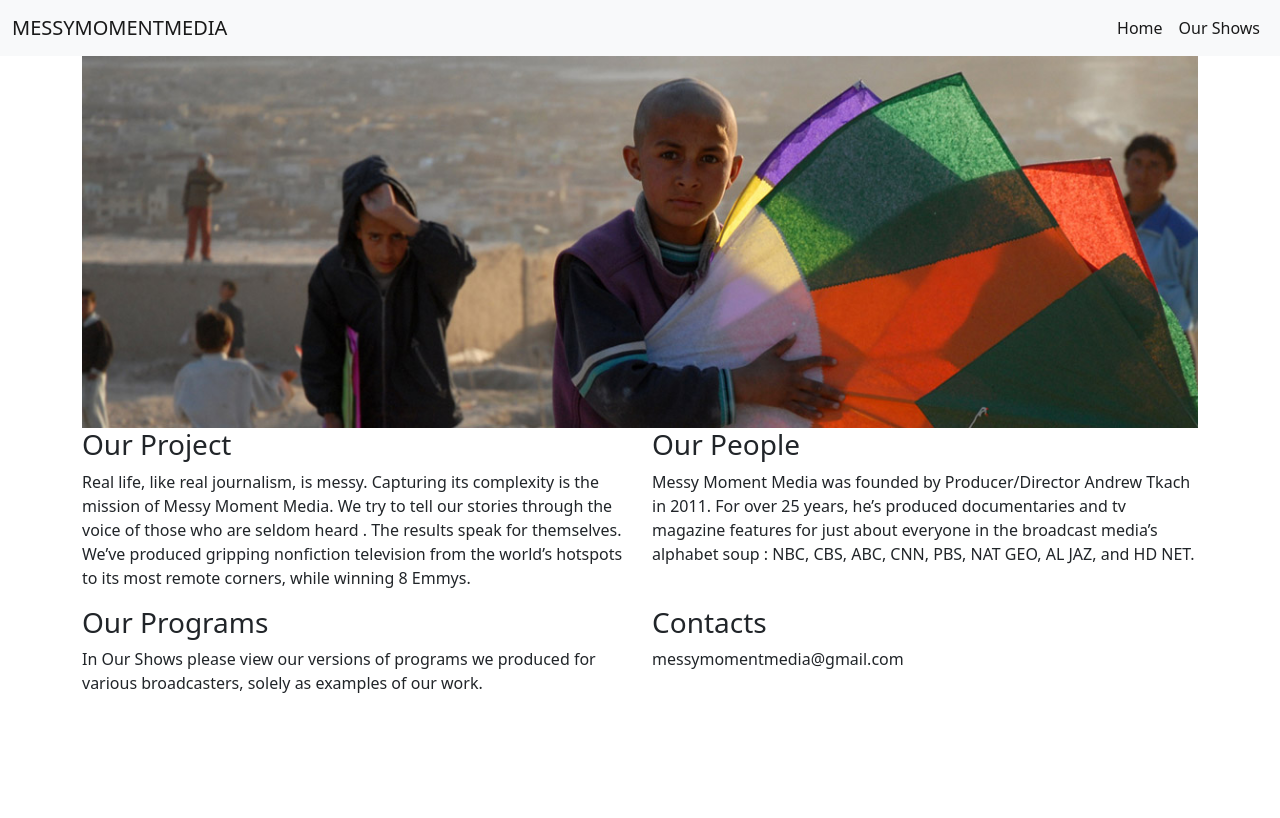
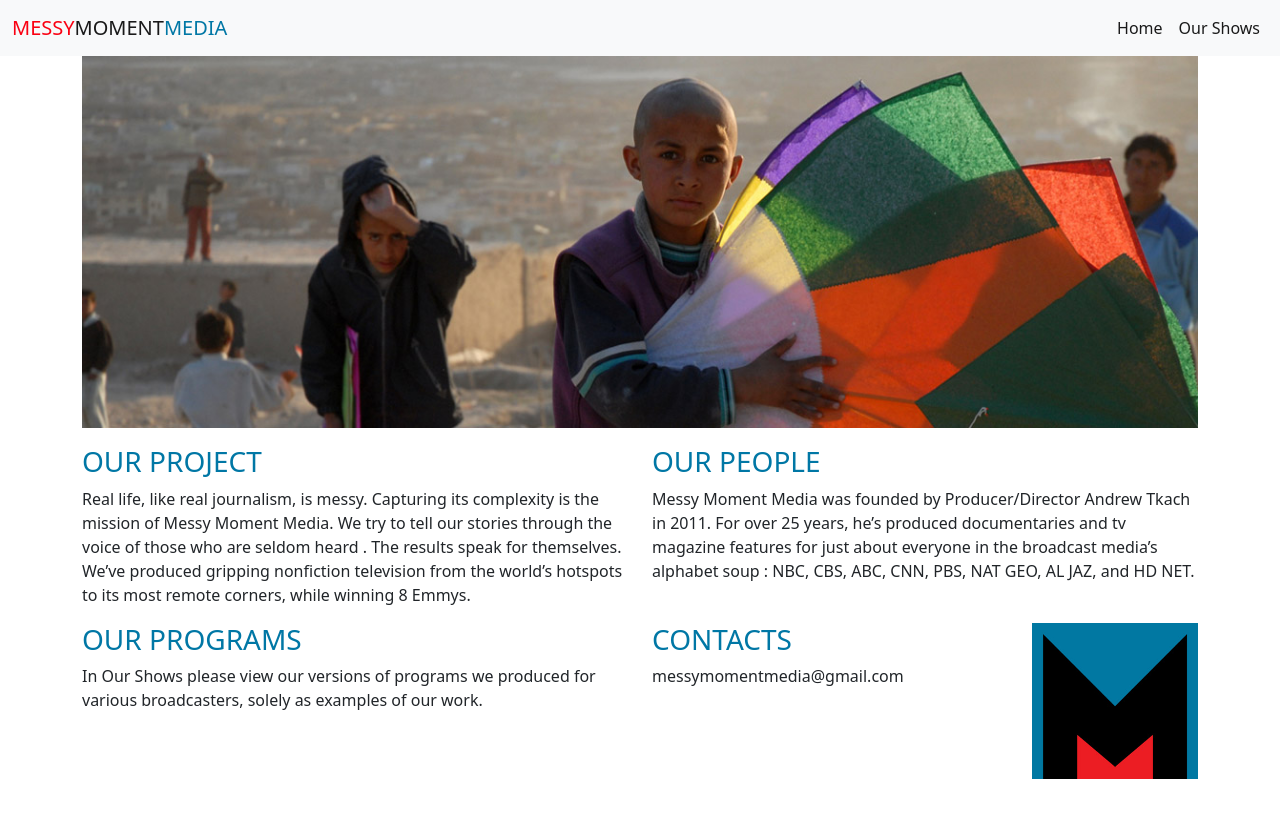
Before and after one commit to messymoment/messymoment.github.io, a Jekyll site: the page built from index.html, in a window 1280 px wide. Shown: the top 818 px of the page. Built offline with Jekyll 4.4.1, drawn with Linux system fonts in a browser that asks for light colours.

Commit message:
Restuled the home page a bit

```diff
--- a/_layouts/default.html
+++ b/_layouts/default.html
@@ -5,6 +5,7 @@
     <meta charset="utf-8">
     <meta content="width=device-width, initial-scale=1.0" name="viewport">
     <link href="https://cdn.jsdelivr.net/npm/bootstrap@5.0.0-beta2/dist/css/bootstrap.min.css" rel="stylesheet" integrity="sha384-BmbxuPwQa2lc/FVzBcNJ7UAyJxM6wuqIj61tLrc4wSX0szH/Ev+nYRRuWlolflfl" crossorigin="anonymous">
+    <link href="/assets/css/main.css" rel="stylesheet">
   </head>
   <body>
     <nav class="navbar navbar-expand-lg navbar-light bg-light">
--- /dev/null
+++ b/assets/css/main.scss
@@ -0,0 +1,29 @@
+---
+---
+
+$messyBlue: #0077A5;
+$messyRed: #FA0012;
+
+
+// Carousel
+// .carousel .carousel-item {-webkit-transition: opacity 3s; -moz-transition: opacity 3s; -ms-transition: opacity 3s; -o-transition: opacity 3s; transition: opacity 3s;}
+// .carousel .active.left {left:0;opacity:0;z-index:2;}
+// .carousel .next {left:0;opacity:1;z-index:1;}
+.carousel {
+  margin-bottom: 2ex;
+}
+
+
+h3 {
+  color: $messyBlue;
+  text-transform:uppercase;
+}
+
+//Title-logo
+#messy{color: $messyRed}
+#moment{color: "black"}
+#media{color: $messyBlue}
+
+#logo {
+  max-width: 100%;
+}
--- a/index.html
+++ b/index.html
@@ -3,7 +3,7 @@ layout: default
 title: Home
 ---
 
-<div id="carouselExampleSlidesOnly" class="carousel slide" data-bs-ride="carousel">
+<div class="carousel slide carousel-fade" data-bs-ride="carousel" data-bs-interval="7000">
     <div class="carousel-inner">
         {% for index in (0..4) %}
         <div class="carousel-item {% if forloop.first %}active{% endif %}">
@@ -34,9 +34,15 @@ title: Home
         </p>
     </div>
     <div class="col-md">
-        <h3>Contacts</h3>
-        <p class="justify">
-            messymomentmedia@gmail.com
+            <div class="row">
+                <div class="col-md">
+                <h3>Contacts</h3>
+                messymomentmedia@gmail.com
+                </div>
+                <div class="col-md-4">
+                    <img id="logo" src="assets/images/logo-small.jpg" alt="MessyMoment logo" />
+                </div>
+            </div>
         </p>
     </div>
 </div>
```
Also changed, not shown: assets/images/logo-small.jpg (added).
